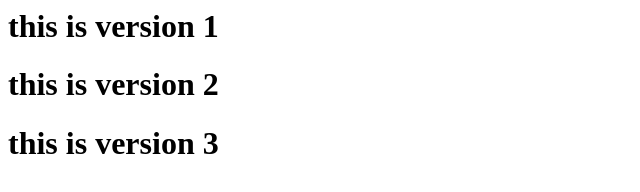
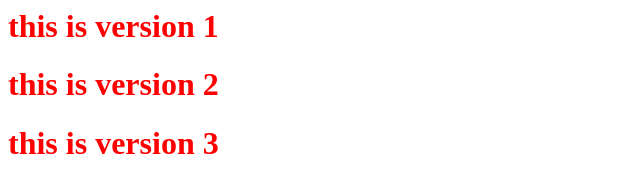
Before and after one commit to Simzo56/june-repo, a plain HTML site: page index.html in a window 1280 px wide. Shown: the whole page, without its empty margins (0-640 px from the left). Drawn offline with Linux system fonts and the light colour scheme.

Commit message:
updatation

```diff
--- a/index.html
+++ b/index.html
@@ -1,6 +1,6 @@
 <html>
     <head>
-        <link rel="<stylesheet>" href="style.css"/>
+        <link rel="stylesheet" href="style.css"/>
     </head>
     <body>
         <h1>this is version 1</h1>
```
